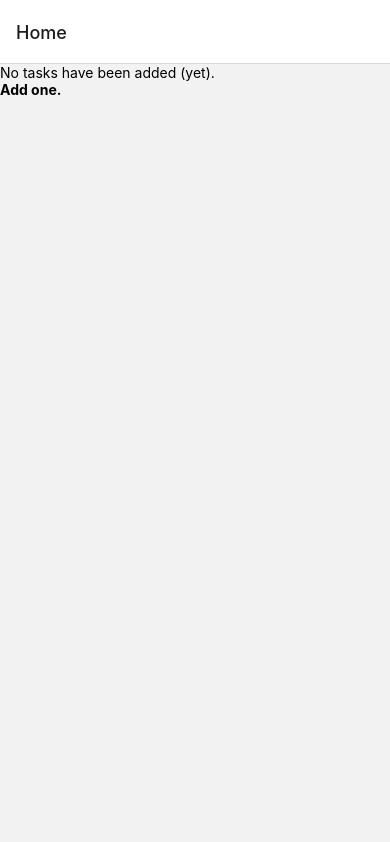
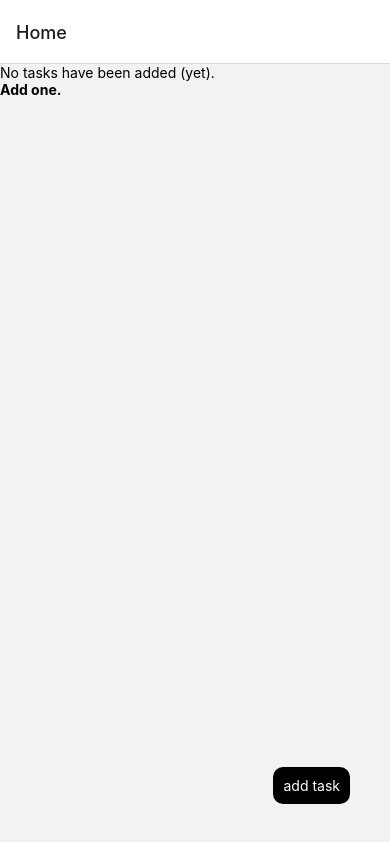
Before and after one commit to esfxra/TasksRN, a React Native app: screen / in a window 390 px wide. Built offline with nearby package versions, Linux system fonts and the light colour scheme.

Commit message:
Draft 'add' functionality

```diff
--- /dev/null
+++ b/src/components/ActionButton.tsx
@@ -0,0 +1,26 @@
+import React from 'react';
+import {Pressable, Text} from 'react-native';
+import {useNavigation} from '@react-navigation/core';
+
+export default function ActionButton() {
+  const navigation = useNavigation();
+
+  function navigateToAddTask() {
+    navigation.navigate('AddTask');
+  }
+
+  return (
+    <Pressable
+      style={{
+        position: 'absolute',
+        bottom: 40,
+        right: 40,
+        padding: 10,
+        borderRadius: 10,
+        backgroundColor: 'black',
+      }}
+      onPress={navigateToAddTask}>
+      <Text style={{color: 'white'}}>add task</Text>
+    </Pressable>
+  );
+}
--- a/src/lib/appReducer.ts
+++ b/src/lib/appReducer.ts
@@ -1,5 +1,15 @@
-import {AppState, AppAction} from '../types';
+import {AppState, AppAction, Task} from '../types';
 
 export function appReducer(state: AppState, action: AppAction): AppState {
+  if (action.type === 'AddTask') {
+    const newTask: Task = {
+      id: action.payload.id,
+      name: action.payload.name,
+      complete: false,
+    };
+
+    return {tasks: [...state.tasks, newTask]};
+  }
+
   return state;
 }
--- a/src/screens/AddTask.screen.tsx
+++ b/src/screens/AddTask.screen.tsx
@@ -1,12 +1,44 @@
-import React from 'react';
-import {Text, View} from 'react-native';
+import React, {useState} from 'react';
+import {Pressable, TextInput, Text, View} from 'react-native';
 
+import {useAppContext} from '../App.provider';
 import {AddTaskProps} from '../types';
 
 export default function AddTask({navigation}: AddTaskProps) {
+  const appContext = useAppContext();
+  const [value, setValue] = useState('');
+
+  function handleTextChange(text: string) {
+    setValue(text);
+  }
+
+  function handleAdd() {
+    appContext.dispatch({
+      type: 'AddTask',
+      payload: {id: String(Date.now()), name: value},
+    });
+
+    navigation.goBack();
+  }
+
   return (
     <View>
-      <Text>AddTask</Text>
+      <Text>Name</Text>
+      <TextInput
+        style={{borderWidth: 1}}
+        value={value}
+        onChangeText={handleTextChange}
+      />
+      <Pressable
+        style={{
+          alignSelf: 'flex-end',
+          borderRadius: 10,
+          padding: 5,
+          backgroundColor: 'black',
+        }}
+        onPress={() => handleAdd()}>
+        <Text style={{color: 'white'}}>add task</Text>
+      </Pressable>
     </View>
   );
 }
--- a/src/screens/Home.screen.tsx
+++ b/src/screens/Home.screen.tsx
@@ -2,13 +2,14 @@ import React from 'react';
 import {Pressable, Text, View} from 'react-native';
 
 import {useAppContext} from '../App.provider';
+import ActionButton from '../components/ActionButton';
 import {HomeProps} from '../types';
 
 export default function Home({navigation}: HomeProps) {
   const appContext = useAppContext();
 
   return (
-    <View>
+    <View style={{flex: 1}}>
       {appContext.tasks.length === 0 ? (
         <>
           <Text>No tasks have been added (yet).</Text>
@@ -17,8 +18,9 @@ export default function Home({navigation}: HomeProps) {
           </Pressable>
         </>
       ) : (
-        appContext.tasks.map(task => <Text>{task.name}</Text>)
+        appContext.tasks.map(task => <Text key={task.id}>{task.name}</Text>)
       )}
+      <ActionButton />
     </View>
   );
 }
--- a/src/types.ts
+++ b/src/types.ts
@@ -34,7 +34,6 @@ interface InitPayload {
 interface AddTaskPayload {
   id: string;
   name: string;
-  category: string;
 }
 
 interface EditTaskPayload {
```
